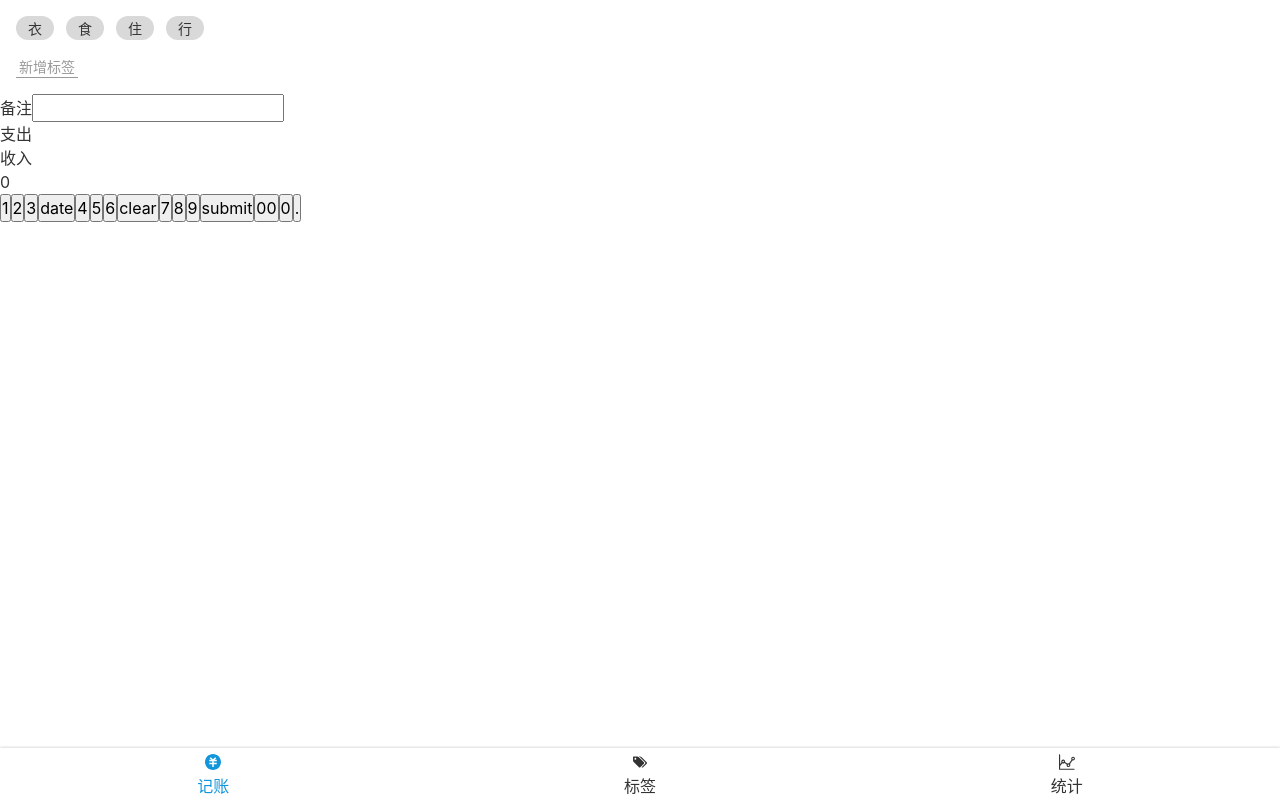
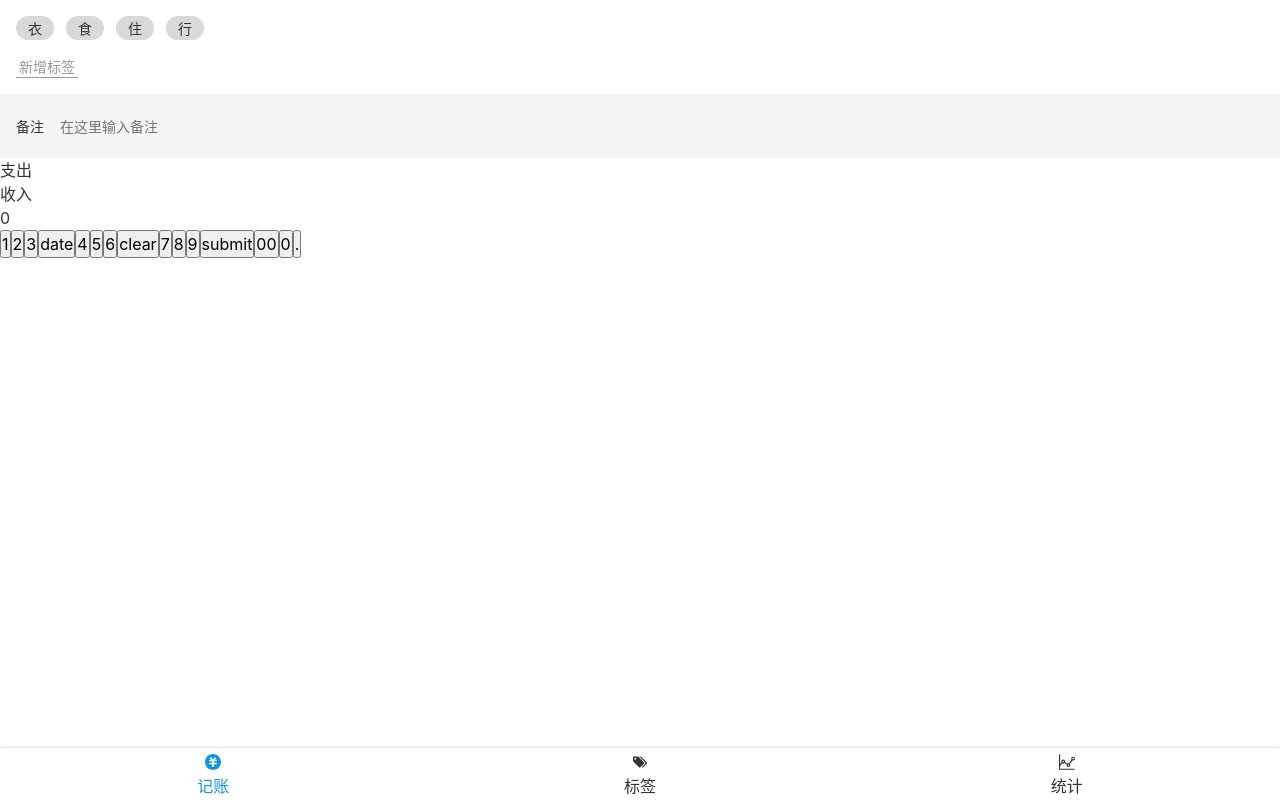
Before and after one commit to thunderjak/more-money-1, a Vue app: page /#/money in a window 1280 px wide. Built offline with nearby package versions, Linux system fonts and the light colour scheme.

Commit message:
money的notes的css

```diff
--- a/src/assets/style/reset.scss
+++ b/src/assets/style/reset.scss
@@ -25,3 +25,6 @@
 input {
   font: inherit;
 } //字体继承
+:focus {
+  outline: none;
+} //input去掉黄色框
--- a/src/views/money.vue
+++ b/src/views/money.vue
@@ -15,7 +15,7 @@
             <div class="notes">
                 <label class="remark">
                     <span class="name">备注</span>
-                    <input type="text">
+                    <input type="text" placeholder="在这里输入备注">
                 </label>
             </div>
             <div class="type">
@@ -62,9 +62,9 @@
   > .current{
       display: flex;
       > li{
-    display: flex;
-    justify-content: center;
-    align-items: center;
+        display: flex;
+        justify-content: center;
+        align-items: center;
           background: #d9d9d9;
           $h:24px;
           height: $h;
@@ -84,4 +84,22 @@
         }
     }
 }
+.notes{
+    font-size: 14px;
+    background: #f5f5f5;
+    display: block;
+    padding-left: 16px;
+    display: flex;
+    align-items: center;
+    .name{
+        padding-right: 16px;
+    }
+    input{
+        height: 64px;
+        flex-grow: 1;
+        background: transparent;
+        border: none;
+        padding-right: 16px;
+    }
+}
 </style>
```
